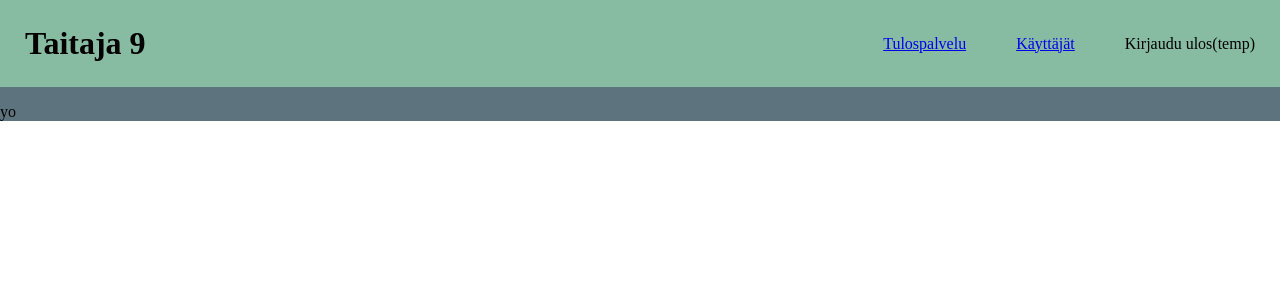
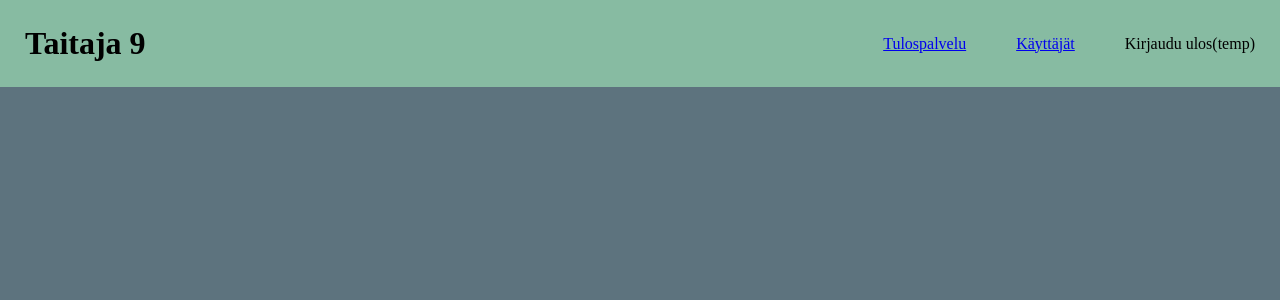
Before and after one commit to MiroKilpinen/taitaja9_githib, a React (Create React App) app in the folder client/taitaja9/: page /Users in a window 1280 px wide. Shown: the top 300 px of the page. Built offline with nearby package versions, Linux system fonts and the light colour scheme.

Commit message:
rebasesin main muutokset branchii

```diff
--- a/client/taitaja9/src/pages/users.js
+++ b/client/taitaja9/src/pages/users.js
@@ -13,7 +13,6 @@ function Users() {
       </head>
       <Navbar />
       <div className="Users-body">
-        <p>yo</p>
       </div>
     </div>
   );
--- a/client/taitaja9/src/styles/App.css
+++ b/client/taitaja9/src/styles/App.css
@@ -1,11 +1,10 @@
 .App {
   font-family: Jaro;
-  text-align: center;
 }
 
 .App-body {
   background-color: #5d737e;
-  min-height: 90vh;
+  min-height: 100vh;
   display: flex;
   flex-direction: column;
   color: black;
--- a/client/taitaja9/src/styles/users.css
+++ b/client/taitaja9/src/styles/users.css
@@ -1,7 +1,11 @@
 .Users {
   font-family: Jaro;
-  background-color: #5d737e;
 }
 
 .Users-body {
+  background-color: #5d737e;
+  min-height: 100vh;
+  display: flex;
+  flex-direction: column;
+  color: black;
 }
```
